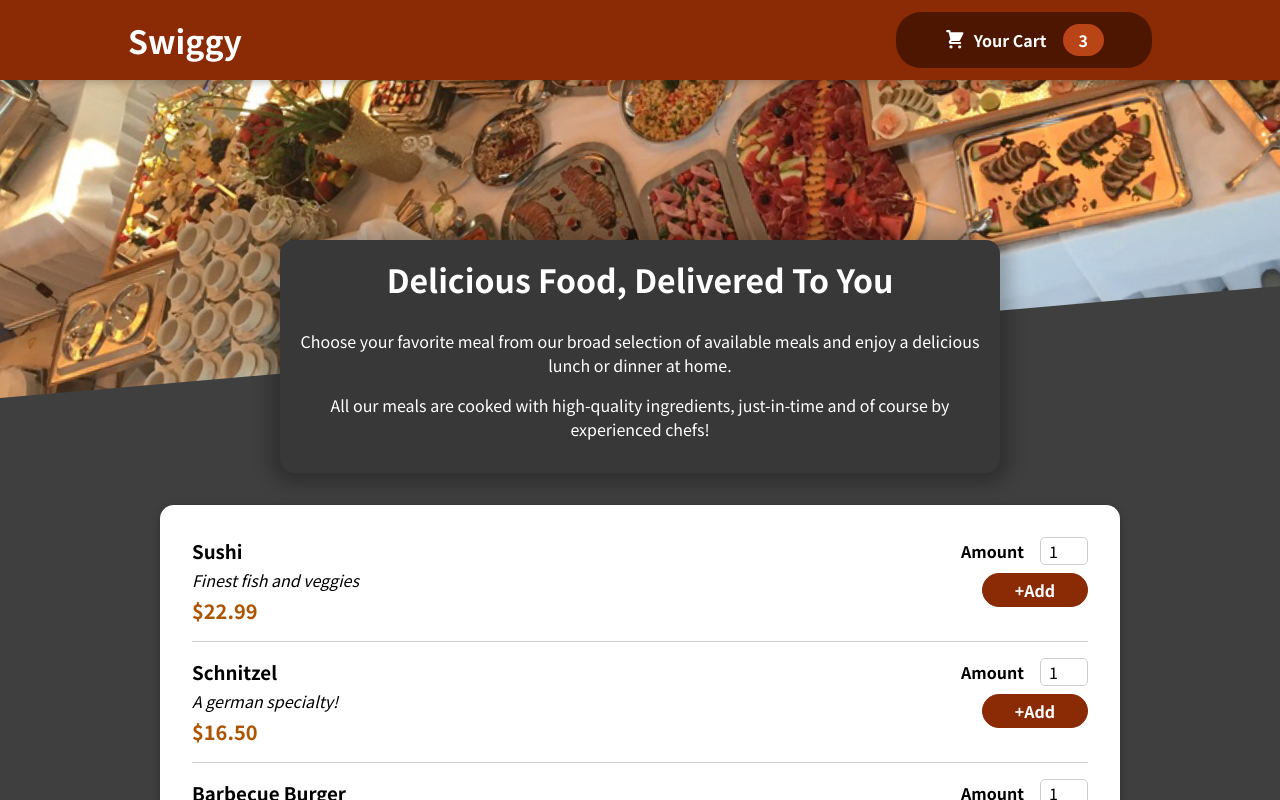
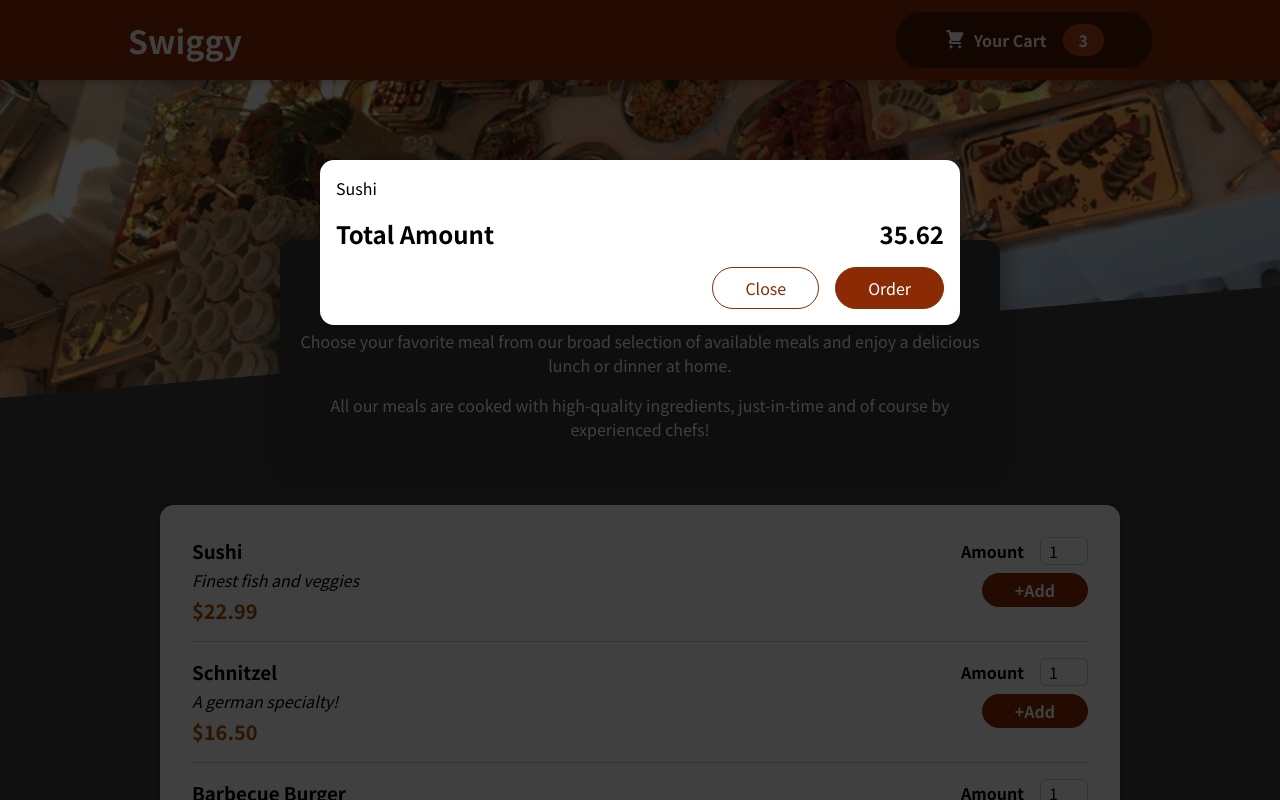
Before and after one commit to Santhoshpsps/ReactProjects, a React (Create React App) app in the folder foodorderapp/: page / in a window 1280 px wide. Shown: the top 800 px of the page. Built offline with nearby package versions, Linux system fonts and the light colour scheme.

Commit message:
Adding Cart Component & Use of Modal Wrapper

```diff
--- a/foodorderapp/public/index.html
+++ b/foodorderapp/public/index.html
@@ -28,6 +28,7 @@
   </head>
   <body>
     <noscript>You need to enable JavaScript to run this app.</noscript>
+    <div id="overlays"></div>
     <div id="root"></div>
     <!--
       This HTML file is a template.
--- a/foodorderapp/src/App.js
+++ b/foodorderapp/src/App.js
@@ -2,10 +2,12 @@
 import React from "react";
 import Header from "./components/Layout/Header";
 import Meals from "./components/Meals/Meals";
+import Cart from "./components/Cart/Cart";
 
 function App() {
   return (
     <React.Fragment>
+    <Cart></Cart>
       <Header></Header>
       <main>
       <Meals></Meals>
--- /dev/null
+++ b/foodorderapp/src/components/Cart/Cart.js
@@ -0,0 +1,27 @@
+import Modal from "../UI/Modal";
+import classes from "./Cart.module.css";
+
+const Cart = (props) => {
+  const cartItems = (
+    <ul className={classes['cart-items']}>
+      {[{ id: "c1", name: "Sushi", amount: 2, price: 12.99 }].map((item) => (
+        <li>{item.name}</li>
+      ))}
+    </ul>
+  );
+  return (
+    <Modal>
+      {cartItems}
+      <div className={classes.total}>
+        <span>Total Amount</span>
+        <span>35.62</span>
+      </div>
+      <div className={classes.actions}>
+        <button className={classes["button--alt"]}>Close</button>
+        <button className={classes.button}>Order</button>
+      </div>
+    </Modal>
+  );
+};
+
+export default Cart;
--- /dev/null
+++ b/foodorderapp/src/components/Cart/Cart.module.css
@@ -0,0 +1,46 @@
+.cart-items {
+  list-style: none;
+  margin: 0;
+  padding: 0;
+  max-height: 20rem;
+  overflow: auto;
+}
+
+.total {
+  display: flex;
+  justify-content: space-between;
+  align-items: center;
+  font-weight: bold;
+  font-size: 1.5rem;
+  margin: 1rem 0;
+}
+
+.actions {
+  text-align: right;
+}
+
+.actions button {
+  font: inherit;
+  cursor: pointer;
+  background-color: transparent;
+  border: 1px solid #8a2b06;
+  padding: 0.5rem 2rem;
+  border-radius: 25px;
+  margin-left: 1rem;
+}
+
+.actions button:hover,
+.actions button:active {
+  background-color: #5a1a01;
+  border-color: #5a1a01;
+  color: white;
+}
+
+.actions .button--alt {
+  color: #8a2b06;
+}
+
+.actions .button {
+  background-color: #8a2b06;
+  color: white;
+}
--- a/foodorderapp/src/components/Meals/AvailableMeals.js
+++ b/foodorderapp/src/components/Meals/AvailableMeals.js
@@ -33,7 +33,7 @@
 const AvailableMeals = (props) => {
   const mealsList = DUMMY_MEALS.map((meal) => {
     return (
-           <MealItem key={meal.id} name={meal.name} desc={meal.description} price={meal.price}></MealItem>
+           <MealItem  id={meal.id} key={meal.id} name={meal.name} desc={meal.description} price={meal.price}></MealItem>
     );
   });
   return (
--- a/foodorderapp/src/components/Meals/MealItem/MealItemForm.js
+++ b/foodorderapp/src/components/Meals/MealItem/MealItemForm.js
@@ -5,7 +5,8 @@
   return (
     <form className={classes.form}>
     <Input label='Amount' input={{
-        id:'amount',
+        id: 'amount_' + props.id,
+        type:'number',
         min:'1',
         max:'5',
         step:'1',
--- /dev/null
+++ b/foodorderapp/src/components/UI/Modal.js
@@ -0,0 +1,31 @@
+import classes from "./Modal.module.css";
+import { Fragment } from "react";
+import  ReactDOM  from "react-dom";
+
+const Backdrop = (props) => {
+  return <div className={classes.backdrop}></div>;
+};
+
+const ModalOverlay = (props) => {
+  return (
+    <div className={classes.modal}>
+      <div className={classes.content}>{props.children}</div>
+    </div>
+  );
+};
+
+const portalElement = document.getElementById('overlays');
+
+const Modal = (props) => {
+  return (
+    <Fragment>
+      {ReactDOM.createPortal(<Backdrop></Backdrop>, portalElement)}
+      {ReactDOM.createPortal(
+        <ModalOverlay>{props.children}</ModalOverlay>,
+        portalElement
+      )}
+    </Fragment>
+  );
+};
+
+export default Modal;
--- /dev/null
+++ b/foodorderapp/src/components/UI/Modal.module.css
@@ -0,0 +1,40 @@
+.backdrop {
+  position: fixed;
+  top: 0;
+  left: 0;
+  width: 100%;
+  height: 100vh;
+  z-index: 20;
+  background-color: rgba(0, 0, 0, 0.75);
+}
+
+.modal {
+  position: fixed;
+  top: 20vh;
+  left: 5%;
+  width: 90%;
+  background-color: white;
+  padding: 1rem;
+  border-radius: 14px;
+  box-shadow: 0 2px 8px rgba(0, 0, 0, 0.25);
+  z-index: 30;
+  animation: slide-down 300ms ease-out forwards;
+}
+
+@media (min-width: 768px) {
+  .modal {
+    width: 40rem;
+    left: calc(50% - 20rem);
+  }
+}
+
+@keyframes slide-down {
+  from {
+    opacity: 0;
+    transform: translateY(-3rem);
+  }
+  to {
+    opacity: 1;
+    transform: translateY(0);
+  }
+}
```
